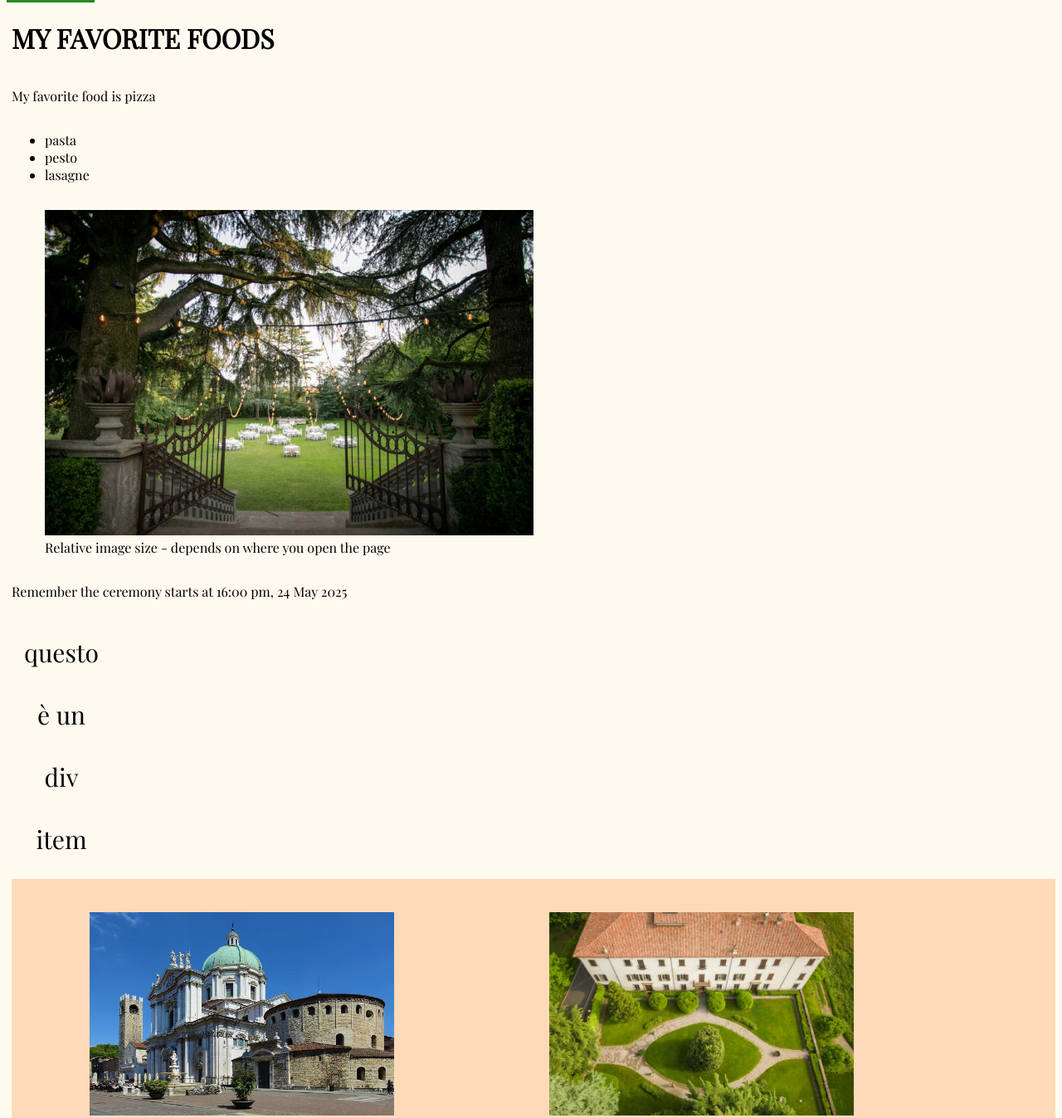
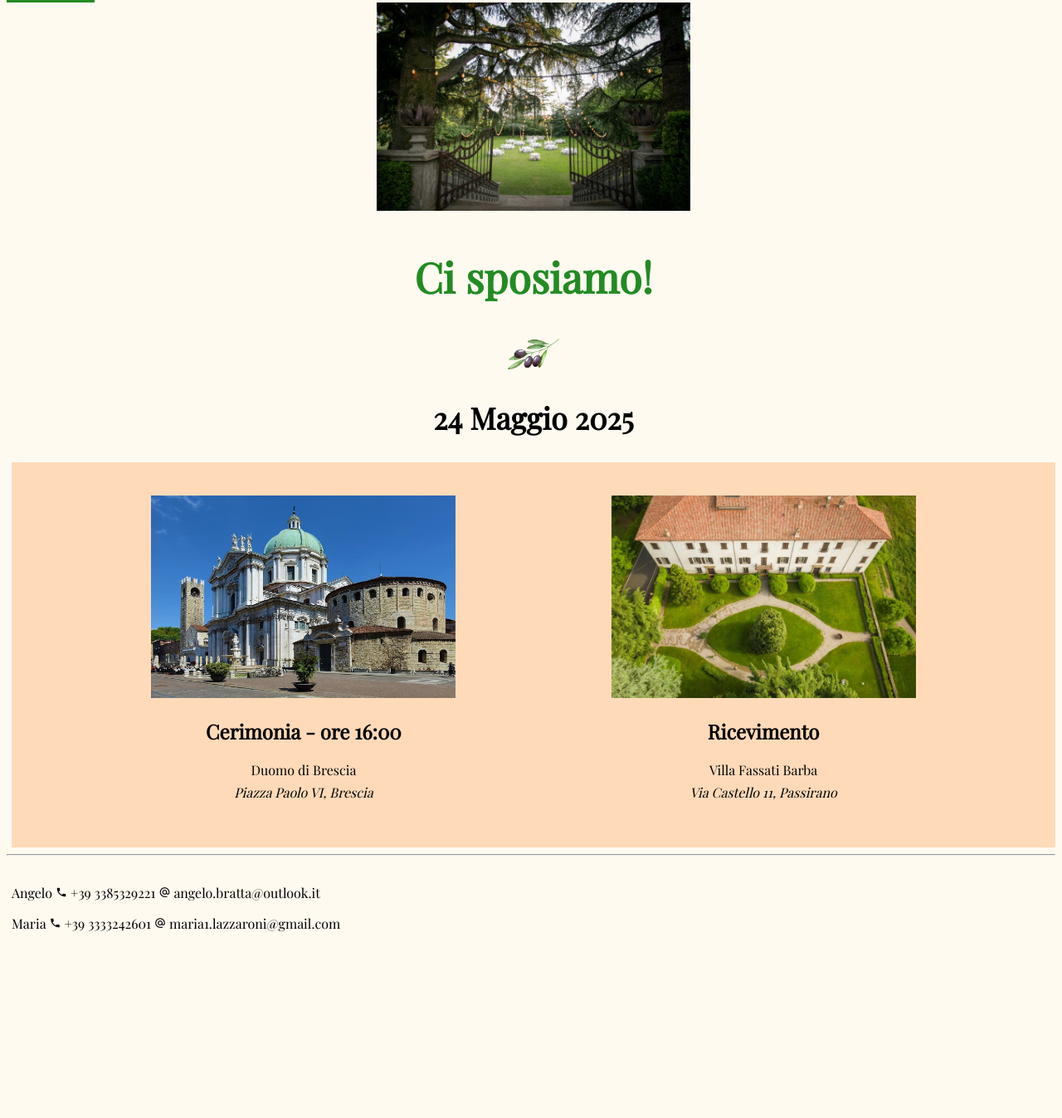
Before and after one commit to Angelo-Maria/Angelo-Maria.github.io, a plain HTML site: page index.html in a window 1280 px wide. Shown: the part 63-1410 px from the top of the page at 83% size. After the commit the page ends 1202 px from the top, so only its background shows below. Drawn offline with nearby package versions, Linux system fonts and the light colour scheme; a web font is replaced by a local one.

Commit message:
added title and centered section info

```diff
--- a/css/mainstyle.css
+++ b/css/mainstyle.css
@@ -60,6 +60,7 @@ ul{
 body{
     /* background-color: antiquewhite; */
     background-color: floralwhite;
+    font-family: 'Playfair Display', sans-serif;
     /* font-family: Cambria, Cochin, Georgia, Times, 'Times New Roman', serif; */
 
 }
@@ -68,7 +69,7 @@ body{
     background-color: peachpuff;
     display: flex;
     flex-wrap: wrap;
-    align-content: center;
+    justify-content: center;
 }
 
 .section-antiquewhite {
@@ -96,8 +97,19 @@ body{
     margin-left: -15px;
 }
 
+.title {
+    text-align: center;
+}
+
+.imgsx {
+    align-items: left;
+}
 .col-md-5, .col-md-7 {
     position: relative;
+    align-items: center;
+    justify-items: center;
+    justify-content: center;
+    align-content: center;
     width: 90%;
     text-align: center;
     padding-right: 15px;
--- a/index.html
+++ b/index.html
@@ -10,11 +10,10 @@
     <link rel="icon" type="image/png" href="figures/rings1.png">
     <link rel="stylesheet" href="https://fonts.googleapis.com/css?family=Sofia">
     <link rel="stylesheet" href="https://fonts.googleapis.com/css?family=Poppins">
-    <link href='https://fonts.googleapis.com/css?family=Playfair Display' rel='stylesheet'>
+    <link rel='stylesheet' href='https://fonts.googleapis.com/css?family=Playfair Display'>
 </head>
-<!--<body style="font-family: 'Sofia', sans-serif;"> -->
-<!--<body style="font-family: 'Playfair Display', sans-serif;"> -->
-<body style="font-family: 'Playfair Display', sans-serif;">
+
+<body>
 
     <!--
     <i class="material-icons">cloud</i>
@@ -31,20 +30,26 @@
         </nav>
     </header>
     <main class="flex-container" style="padding-left:6px">
-        <h1>MY FAVORITE FOODS</h1>
+        <section class="title">
+            <img src="figures/villa-fassati-barba.jpg" width="30%" class="imgsx">
+            <h1 style="font-size: 50px; color: forestgreen;">Ci sposiamo!</h1>
+            <img src="figures/rametto.png" width="5%">
+            <h2 style="font-size: 36px;">24 Maggio 2025</h2>
+        </section>
+        <!-- <h1>MY FAVORITE FOODS</h1>
         <p> My favorite food is pizza</p>
         <ul>
             <li>pasta</li>
             <li>pesto</li>
             <li>lasagne</li>
-        </ul>
-        <figure>
-            <img src="figures/villa-fassati-barba.jpg" width="50%" alt="no more chicago view">
+        </ul> -->
+        <!-- <figure>
+            <img src="figures/CiSposiamo.PNG" width="70%" alt="no more chicago view">
             <figcaption>Relative image size - depends on where you open the page</figcaption>
 
-        </figure>
-        <p>Remember the ceremony starts at <time>16:00 pm</time>, <time>24 May 2025</time> </p>
-        <div>questo è un div item</div>
+        </figure> -->
+        <!-- <div class="figureleftcorner"><img src="figures/ramoSx.png" width="50%" alt=""></div>
+        <div class="figurerightcorner"><img src="figures/ramoDx.png" width="50%" alt=""></div> -->
         <section id="section-inforicevimento" class="section-peach" style="padding-top: 40px;">
             <div class="col-md-5">
                 <img src="figures/DuomoBrescia.jpg" width="70%" alt="no more chicago view">
@@ -60,7 +65,10 @@
         </section>
     </main>
     <hr>
-    <footer style="padding-left: 6px;">Copyright M L</footer>
+    <footer style="padding-left: 6px; padding-top: 10px;">
+        <p>Angelo <i class="material-icons" style="font-size: 14px;">phone</i> +39 3385329221 <i class="material-icons" style="font-size: 14px;">alternate_email</i> angelo.bratta@outlook.it</p>
+        <p>Maria <i class="material-icons" style="font-size: 14px;">phone</i> +39 3333242601 <i class="material-icons" style="font-size: 14px;">alternate_email</i> maria1.lazzaroni@gmail.com</p>
+    </footer>
     <!-- <nav class="bottomnav">
         <a href="index.html" class="active">Home</a>
         <a href="info.html">Presenza</a>
```
Also changed, not shown: info.html (+1 -0 lines), figures/rametto.png (added).
